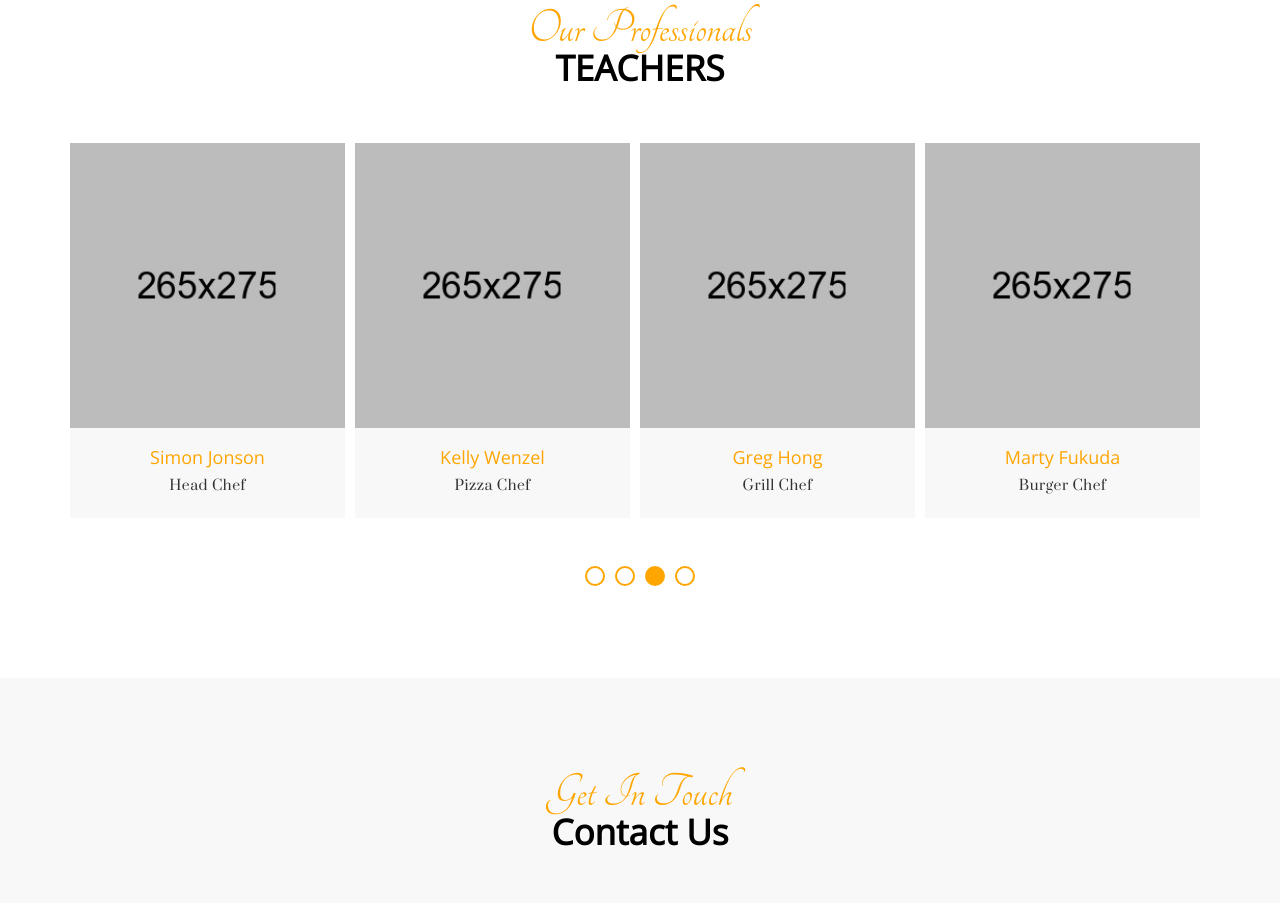
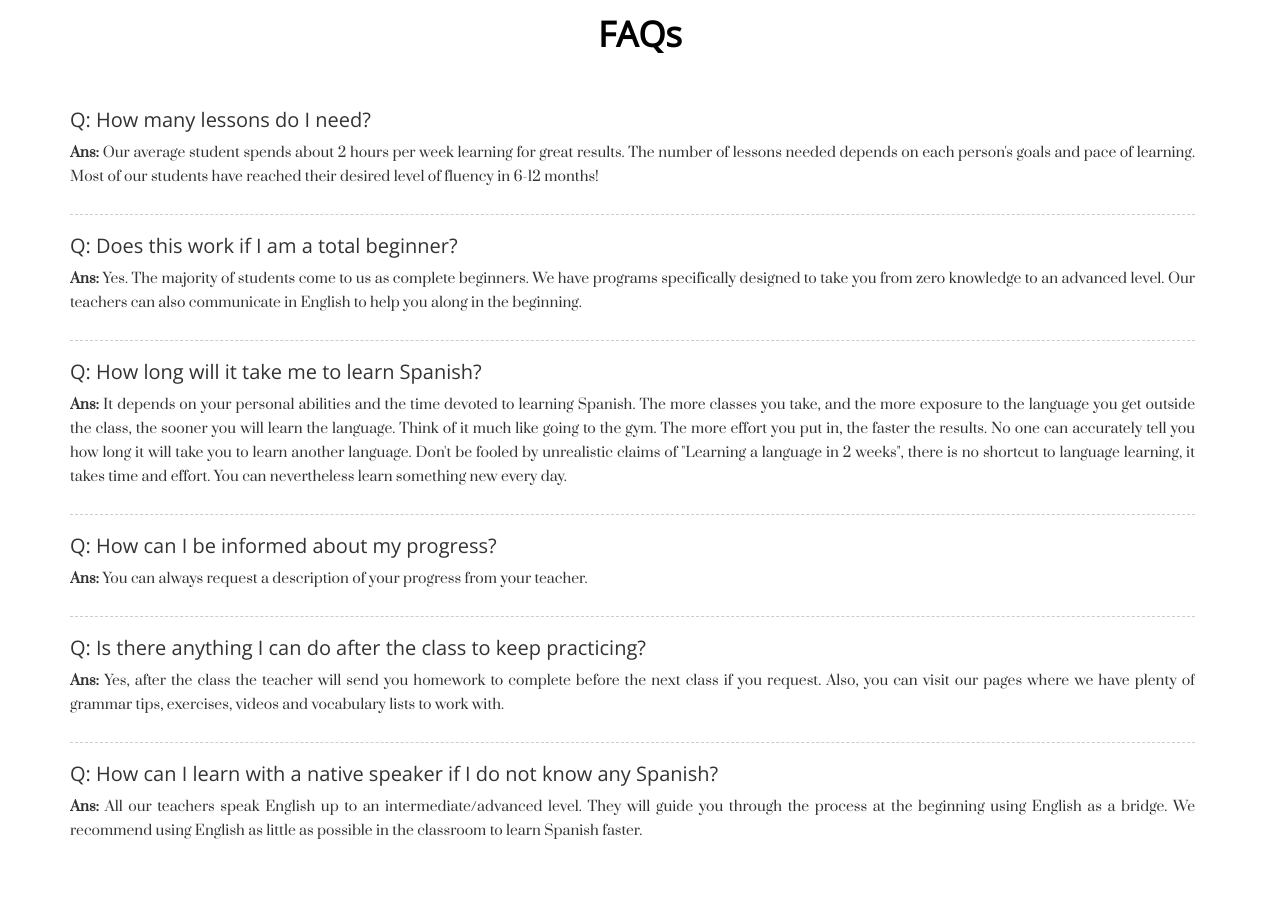
Before and after one commit to develop-code/espanoltotal, a plain HTML site: page index.html in a window 1280 px wide. Shown: the part 5397-6300 px from the top of the page. Drawn offline with nearby package versions, Linux system fonts and the light colour scheme.

Commit message:
Faqs changes

```diff
--- a/index.html
+++ b/index.html
@@ -43,7 +43,6 @@
       <script src="https://oss.maxcdn.com/html5shiv/3.7.2/html5shiv.min.js"></script>
       <script src="https://oss.maxcdn.com/respond/1.4.2/respond.min.js"></script>
     <![endif]-->
-
   </head>
   <body>
 
@@ -84,7 +83,7 @@
             <li><a href="#mu-reservation">GET STARTED</a></li>
             <li><a href="#mu-gallery">GALLERY</a></li>
             <li><a href="#mu-contact">CONTACT</a></li>
-			<li><a href="#mu-chef">FAQ</a></li>
+		      	<li><a href="#mu-chef">FAQ</a></li>
           </ul>
         </div><!--/.nav-collapse -->
       </div>
@@ -285,21 +284,6 @@
                                 </div>
                               </div>
                             </li>
-                             <!-- <li> -->
-                              <!-- <div class="media"> -->
-                                <!-- <div class="media-left"> -->
-                                  <!-- <a href="#"> -->
-                                    <!-- <img class="media-object" src="assets/img/menu/item-2.jpg" alt="img"> -->
-                                  <!-- </a> -->
-                                <!-- </div> -->
-                                <!-- <div class="media-body"> -->
-                                  <!-- <h4 class="media-heading"><a href="#">Chines Breakfast</a></h4> -->
-                                  <!-- <span class="mu-menu-price">$11.95</span> -->
-                                  <!-- <p>Lorem ipsum dolor sit amet, consectetur adipisicing elit. Facere nulla aliquid praesentium dolorem commodi illo.</p> -->
-                                <!-- </div> -->
-                              <!-- </div> -->
-                            <!-- </li> -->
-                             <!-- <li> -->
                               <div class="media">
                                 <div class="media-left">
                                   <a href="#">
@@ -322,11 +306,6 @@
                           <ul class="mu-menu-item-nav">
                             <li>
                               <div class="media">
-                                <!-- <div class="media-left"> -->
-                                  <!-- <a href="#"> -->
-                                    <!-- <img class="media-object" src="assets/img/menu/item-1.jpg" alt="img"> -->
-                                  <!-- </a> -->
-                                <!-- </div> -->
                                 <div class="media-body">
                                   <h4 class="media-heading"><a href="#">At the end of Level 2 (CEF A1.2)</a></h4>
                                   <!-- <span class="mu-menu-price">$15.85</span> -->
@@ -334,21 +313,6 @@
                                 </div>
                               </div>
                             </li>
-                             <!-- <li> -->
-                              <!-- <div class="media"> -->
-                                <!-- <div class="media-left"> -->
-                                  <!-- <a href="#"> -->
-                                    <!-- <img class="media-object" src="assets/img/menu/item-2.jpg" alt="img"> -->
-                                  <!-- </a> -->
-                                <!-- </div> -->
-                                <!-- <div class="media-body"> -->
-                                  <!-- <h4 class="media-heading"><a href="#">Chines Breakfast</a></h4> -->
-                                  <!-- <span class="mu-menu-price">$11.95</span> -->
-                                  <!-- <p>Lorem ipsum dolor sit amet, consectetur adipisicing elit. Facere nulla aliquid praesentium dolorem commodi illo.</p> -->
-                                <!-- </div> -->
-                              <!-- </div> -->
-                            <!-- </li> -->
-                             <!-- <li> -->
                               <div class="media">
                                 <div class="media-left">
                                   <a href="#">
@@ -928,6 +892,74 @@
         <div class="col-md-12">
           <div class="mu-chef-area">
 
+              <div class="mu-title">
+                  <!-- <span class="mu-subtitle">Our Professionals</span> -->
+                  <h2>FAQs</h2>
+              </div>
+
+              <div class="mu-chef-content">
+                <!--start test-->
+              <div class="row">
+                  <div class="col-md-12">
+                    <div class="mu-tab-content-left">
+                      <ul class="mu-menu-item-nav">
+                        <li>
+                          <div class="media">
+                            <div class="media-body">
+                              <h4 class="media-heading"><a href="#">Q: How many lessons do I need?</a></h4>
+                              <p align="justify"><strong>Ans: </strong>Our average student spends about 2 hours per week learning for great results. The number of lessons needed depends on each person's goals and pace of learning. Most of our students have reached their desired level of fluency in 6-12 months!</p>
+                            </div>
+                          </div>
+                        </li>
+                        <li>
+                          <div class="media">
+                            <div class="media-body">
+                              <h4 class="media-heading"><a href="#">Q: Does this work if I am a total beginner?</a></h4>
+                              <p align="justify"><strong>Ans: </strong>Yes. The majority of students come to us as complete beginners. We have programs specifically designed to take you from zero knowledge to an advanced level. Our teachers can also communicate in English to help you along in the beginning.</p>
+                            </div>
+                          </div>
+                        </li>
+                        <li>
+                          <div class="media">
+                            <div class="media-body">
+                              <h4 class="media-heading"><a href="#">Q: How long will it take me to learn Spanish?</a></h4>
+                              <p align="justify"><strong>Ans: </strong>It depends on your personal abilities and the time devoted to learning Spanish. The more classes you take, and the more exposure to the language you get outside the class, the sooner you will learn the language. Think of it much like going to the gym. The more effort you put in, the faster the results.
+                                No one can accurately tell you how long it will take you to learn another language. Don't be fooled by unrealistic claims of "Learning a language in 2 weeks", there is no shortcut to language learning, it takes time and effort. You can nevertheless learn something new every day.
+                                </p>
+                            </div>
+                          </div>
+                        </li>
+                        <li>
+                          <div class="media">
+                            <div class="media-body">
+                              <h4 class="media-heading"><a href="#">Q: How can I be informed about my progress?</a></h4>
+                              <p align="justify"><strong>Ans: </strong>You can always request a description of your progress from your teacher.</p>
+                            </div>
+                          </div>
+                        </li>
+                        <li>
+                          <div class="media">
+                            <div class="media-body">
+                              <h4 class="media-heading"><a href="#">Q: Is there anything I can do after the class to keep practicing?</a></h4>
+                              <p align="justify"><strong>Ans: </strong>Yes, after the class the teacher will send you homework to complete before the next class if you request. Also, you can visit our pages where we have plenty of grammar tips, exercises, videos and vocabulary lists to work with.</p>
+                            </div>
+                          </div>
+                        </li>
+                        <li>
+                          <div class="media">
+                            <div class="media-body">
+                              <h4 class="media-heading"><a href="#">Q: How can I learn with a native speaker if I do not know any Spanish?</a></h4>
+                              <p align="justify"><strong>Ans: </strong>All our teachers speak English up to an intermediate/advanced level. They will guide you through the process at the beginning using English as a bridge. We recommend using English as little as possible in the classroom to learn Spanish faster.</p>
+                            </div>
+                          </div>
+                        </li>
+                      </ul>
+                    </div>
+                  </div>
+                </div>
+              <!--end test-->
+              </div>
+
             <div class="mu-title">
               <span class="mu-subtitle">Our Professionals</span>
               <h2>TEACHERS</h2>
@@ -1080,6 +1112,7 @@
                 </li>
               </ul>
             </div>
+
           </div>
         </div>
       </div>
```
